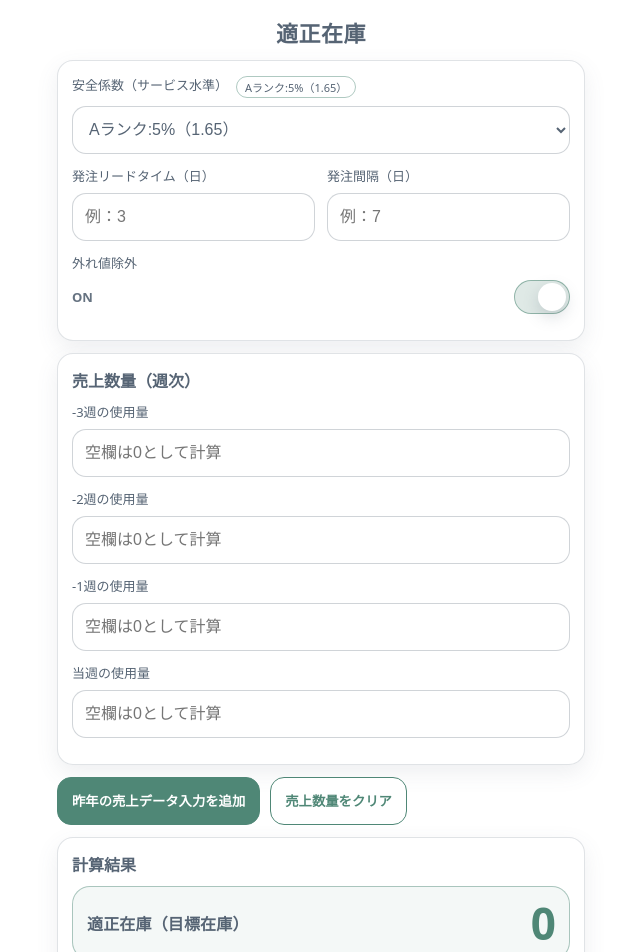
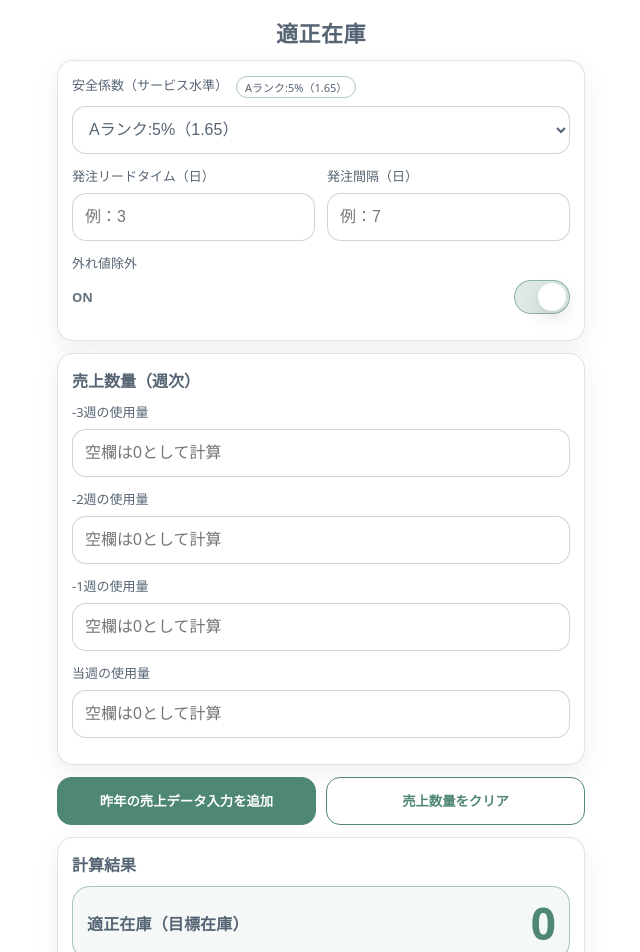
Before and after one commit to soan4/stock-app, a React (Vite) app: page / in a window 1280 px wide. Shown: the top 952 px of the page, without its empty margins (319-959 px from the left). Built offline with nearby package versions, Linux system fonts and the light colour scheme; a web font is replaced by a local one.

Commit message:
make action buttons equal width

```diff
--- a/src/App.tsx
+++ b/src/App.tsx
@@ -158,7 +158,7 @@ export default function App() {
       </section>
 
       {/* ★移動先：売上入力と計算結果の間にボタンを配置（順番は維持） */}
-      <div className="actions">
+      <div className="actions actionsFill">
         <button className="btn" onClick={() => setShowLastYear(v => !v)}>
           {showLastYear ? "昨年データ入力欄を隠す" : "昨年の売上データ入力を追加"}
         </button>
--- a/src/styles.css
+++ b/src/styles.css
@@ -286,3 +286,20 @@ body{
   border: 1px solid rgba(79,135,118,.45);
   background: rgba(79,135,118,.08);
 }
+
+/* 「昨年の売上データ入力を追加」「売上数量をクリア」を均等幅で横並び＆余白を埋める */
+.actionsFill{
+  width: 100%;
+  display: flex;
+  gap: 10px;
+  flex-wrap: nowrap;         /* 1行固定 */
+}
+
+.actionsFill > .btn,
+.actionsFill > .btnGhost{
+  flex: 1 1 0;               /* 50:50に割り当て */
+  min-width: 0;              /* 押しつぶし対策 */
+  justify-content: center;
+  text-align: center;
+  white-space: normal;       /* 長い日本語は折り返してOK */
+}
```
